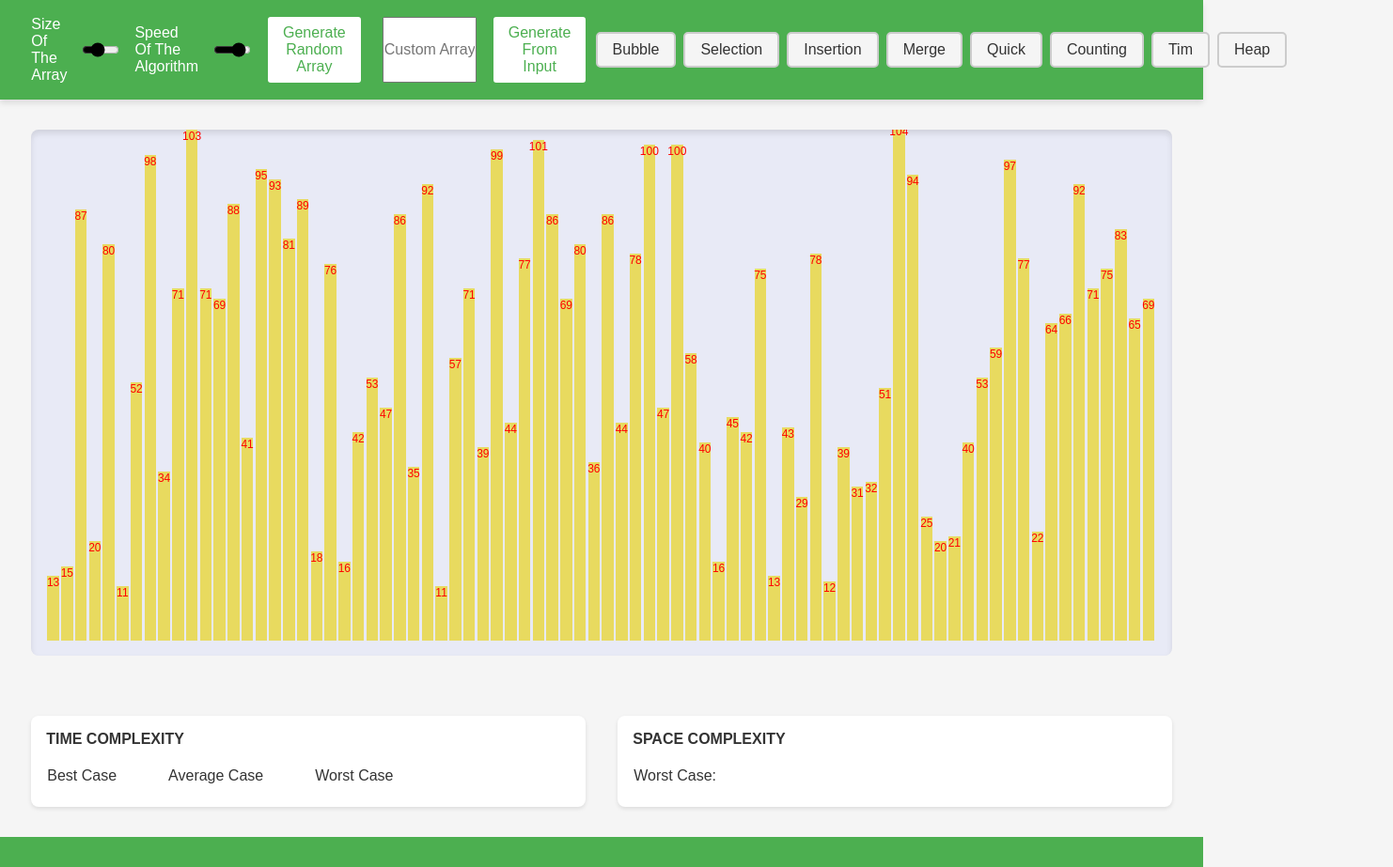
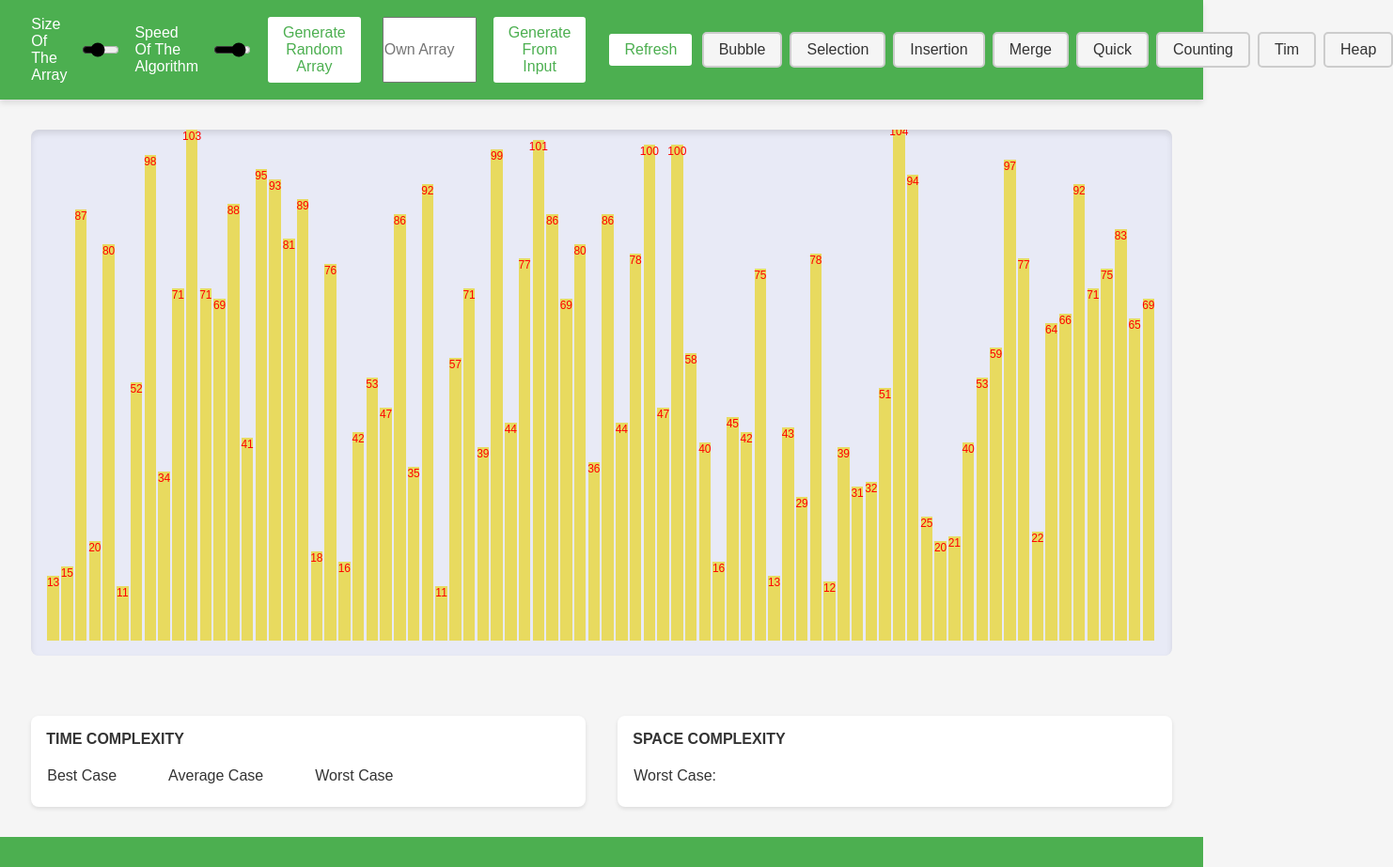
Before and after one commit to MusadiqPasha/Sorting-Visualizer, a plain HTML site: page index.html in a window 1280 px wide. Shown: the whole page at 94% size, 1482 px wide, since content can reach past the window. Drawn offline with Linux system fonts and the light colour scheme.

Commit message:
Update index.html

```diff
--- a/index.html
+++ b/index.html
@@ -16,8 +16,9 @@
                 <p>Speed of the algorithm</p>
                 <input id="a_speed" type="range" min="0" max="5" step="1" value="4">
                 <button id="a_generate">Generate Random Array</button>
-                <input id="a_custom" type="text" placeholder="Custom Array">
+                <input id="a_custom" type="text" placeholder="Own Array">
                 <button id="a_custom_generate">Generate from Input</button>
+                <button id="refresh">Refresh</button>
             </div>
 
             <div class="header_right">
```
